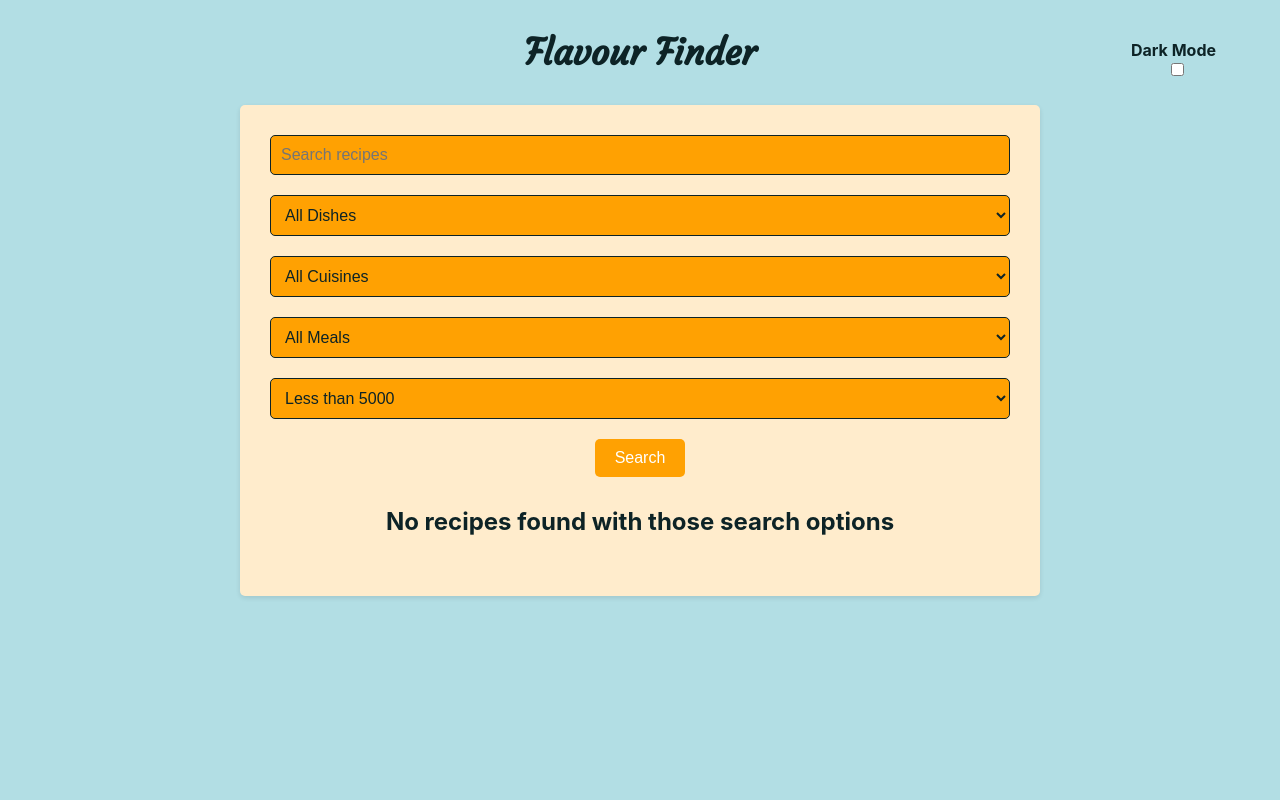
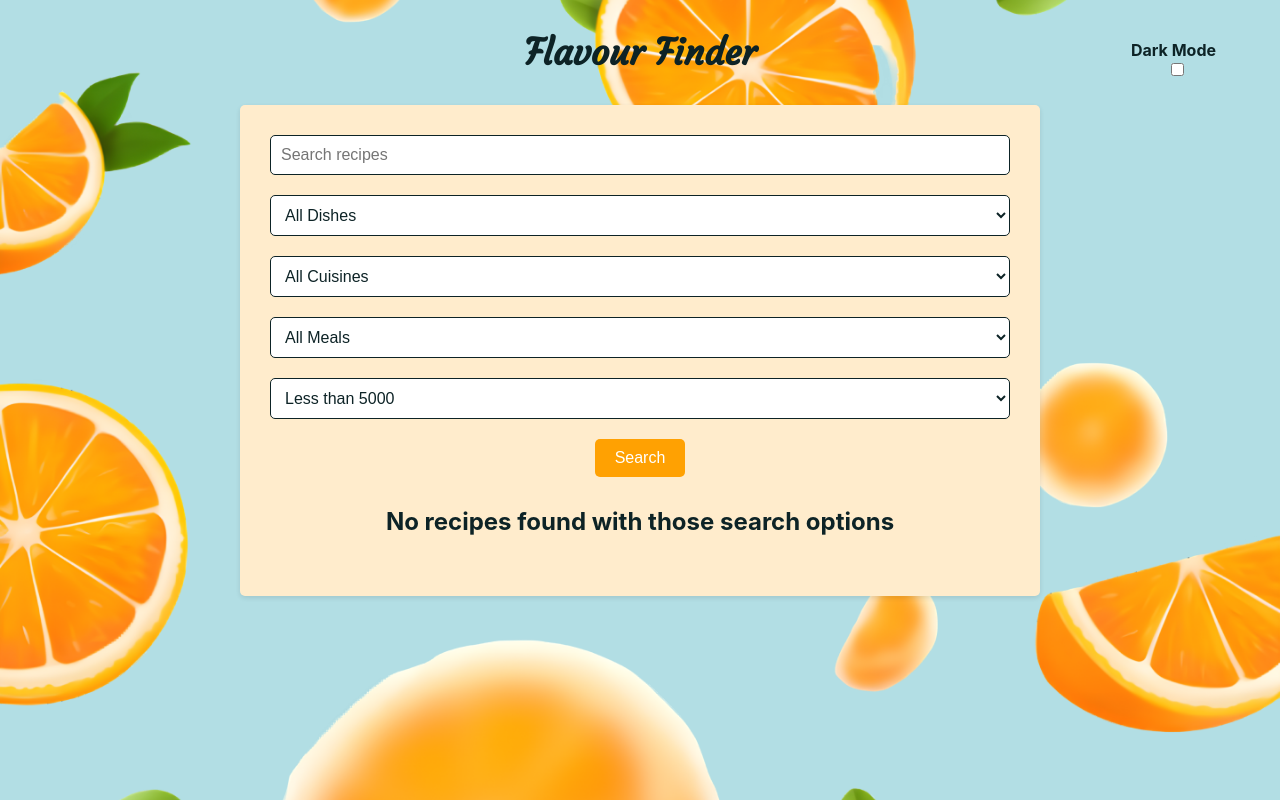
Before and after one commit to yallie11/flavorfinder-, a React (Create React App) app: page / in a window 1280 px wide. Built offline with nearby package versions, Linux system fonts and the light colour scheme.

Commit message:
Update Design

```diff
--- a/src/components/ThemeSwitcher.js
+++ b/src/components/ThemeSwitcher.js
@@ -7,7 +7,7 @@ const lightTheme = {
     '--tertiary-color': '#30505c',
     '--ternery-color': '#fae7b2',
     '--text-color': '#aaa',
-    '--border-color': '#aaa',
+    '--border-color': '#fff',
     '--link-color': '#80d4ff',
     '--link-hover-color': '#58b2d6',
     '--app-black': '#0D2326',
--- a/src/styles.css
+++ b/src/styles.css
@@ -1,4 +1,3 @@
-
 
 html {
   box-sizing: border-box;
@@ -11,7 +10,8 @@ html {
 }
 
 body {
-  background-color: var(--primary-color);
+  background: url('./assets/bg.png') no-repeat center center fixed, var(--primary-color);
+  background-size: cover;
   color: var(--app-black);
 }
 
@@ -39,7 +39,7 @@ select {
   border-radius: 5px;
   margin-bottom: 20px;
   font-size: 16px;
-  background-color: var(--secondary-color);
+  background-color: var(--border-color);
   color: var(--app-black);
 }
 
```
Also changed, not shown: src/assets/bg.png (added).
